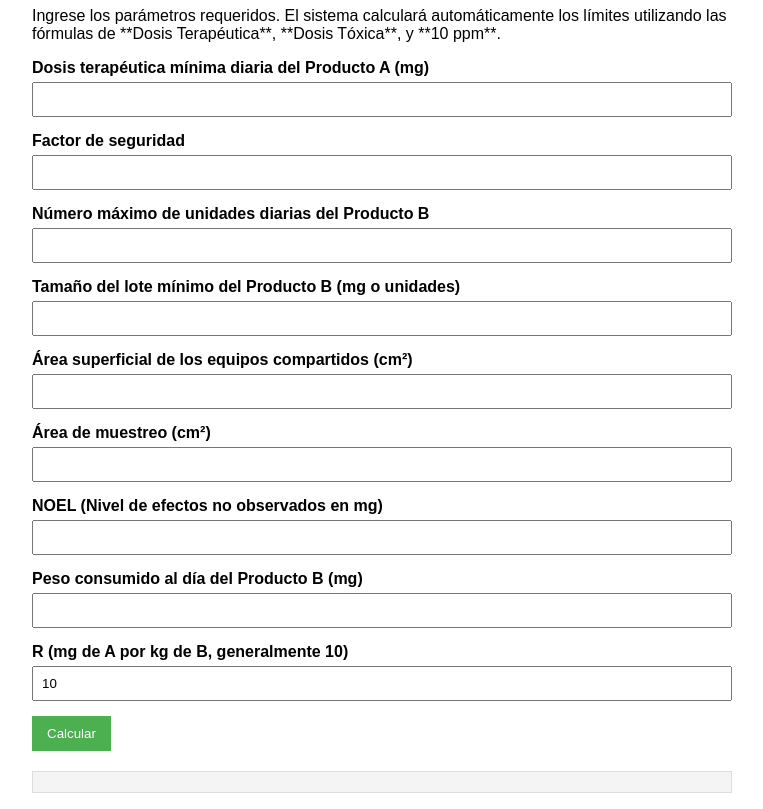
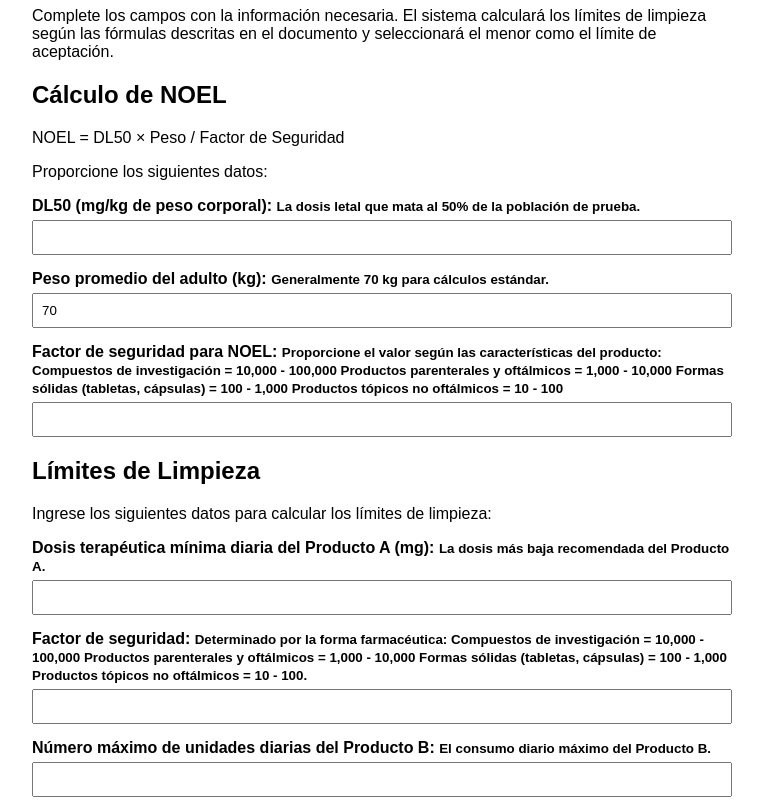
Before and after one commit to braes44/trazas, a plain HTML site: page index.html in a window 1280 px wide. Shown: the part 73-882 px from the top of the page, without its empty margins (258-1021 px from the left). Drawn offline with nearby package versions, Linux system fonts and the light colour scheme.

Commit message:
Update index.html

```diff
--- a/index.html
+++ b/index.html
@@ -8,49 +8,89 @@
 </head>
 <body>
     <div class="container">
-        <h1>Cálculo de Límites de Limpieza</h1>
-        <p>Ingrese los parámetros requeridos. El sistema calculará automáticamente los límites utilizando las fórmulas de **Dosis Terapéutica**, **Dosis Tóxica**, y **10 ppm**.</p>
+        <h1>Cálculo de Límites de Limpieza y NOEL</h1>
+        <p>Complete los campos con la información necesaria. El sistema calculará los límites de limpieza según las fórmulas descritas en el documento y seleccionará el menor como el límite de aceptación.</p>
+
         <form id="cleaningForm">
+            <h2>Cálculo de NOEL</h2>
+            <p>NOEL = DL50 × Peso / Factor de Seguridad
+
+
+
+            </p>
+            <p>
+
+
+                Proporcione los siguientes datos:
+            </p>
             <div class="input-group">
-                <label for="dosisA">Dosis terapéutica mínima diaria del Producto A (mg)</label>
+                <label for="dl50">DL50 (mg/kg de peso corporal):
+                    <small>La dosis letal que mata al 50% de la población de prueba.</small>
+                </label>
+                <input type="number" id="dl50" required>
+            </div>
+            <div class="input-group">
+                <label for="peso">Peso promedio del adulto (kg):
+                    <small>Generalmente 70 kg para cálculos estándar.</small>
+                </label>
+                <input type="number" id="peso" value="70" required>
+            </div>
+            <div class="input-group">
+                <label for="factorSeguridadNOEL">Factor de seguridad para NOEL:
+                    <small>Proporcione el valor según las características del producto: Compuestos de investigación = 10,000 - 100,000
+Productos parenterales y oftálmicos =	1,000 - 10,000
+Formas sólidas (tabletas, cápsulas) =	100 - 1,000
+Productos tópicos no oftálmicos =	10 - 100</small>
+                </label>
+                <input type="number" id="factorSeguridadNOEL" required>
+            </div>
+
+            <h2>Límites de Limpieza</h2>
+            <p>Ingrese los siguientes datos para calcular los límites de limpieza:</p>
+            <div class="input-group">
+                <label for="dosisA">Dosis terapéutica mínima diaria del Producto A (mg):
+                    <small>La dosis más baja recomendada del Producto A.</small>
+                </label>
                 <input type="number" id="dosisA" required>
             </div>
             <div class="input-group">
-                <label for="factorSeguridad">Factor de seguridad</label>
+                <label for="factorSeguridad">Factor de seguridad:
+                    <small>Determinado por la forma farmacéutica: Compuestos de investigación = 10,000 - 100,000
+Productos parenterales y oftálmicos =	1,000 - 10,000
+Formas sólidas (tabletas, cápsulas) =	100 - 1,000
+Productos tópicos no oftálmicos =	10 - 100.</small>
+                </label>
                 <input type="number" id="factorSeguridad" required>
             </div>
             <div class="input-group">
-                <label for="unidadesB">Número máximo de unidades diarias del Producto B</label>
+                <label for="unidadesB">Número máximo de unidades diarias del Producto B:
+                    <small>El consumo diario máximo del Producto B.</small>
+                </label>
                 <input type="number" id="unidadesB" required>
             </div>
             <div class="input-group">
-                <label for="tamanoLoteB">Tamaño del lote mínimo del Producto B (mg o unidades)</label>
+                <label for="tamanoLoteB">Tamaño del lote mínimo del Producto B (mg o unidades):
+                    <small>El tamaño más pequeño producido del Producto B.</small>
+                </label>
                 <input type="number" id="tamanoLoteB" required>
             </div>
             <div class="input-group">
-                <label for="areaEquipos">Área superficial de los equipos compartidos (cm²)</label>
+                <label for="areaEquipos">Área superficial de los equipos compartidos (cm²):
+                    <small>La superficie total de los equipos utilizados en el proceso.</small>
+                </label>
                 <input type="number" id="areaEquipos" required>
             </div>
             <div class="input-group">
-                <label for="areaMuestreo">Área de muestreo (cm²)</label>
+                <label for="areaMuestreo">Área de muestreo (cm²):
+                    <small>Generalmente 25 cm² según los estándares.</small>
+                </label>
                 <input type="number" id="areaMuestreo" required>
             </div>
-            <div class="input-group">
-                <label for="noel">NOEL (Nivel de efectos no observados en mg)</label>
-                <input type="number" id="noel" required>
-            </div>
-            <div class="input-group">
-                <label for="pesoConsumido">Peso consumido al día del Producto B (mg)</label>
-                <input type="number" id="pesoConsumido" required>
-            </div>
-            <div class="input-group">
-                <label for="r">R (mg de A por kg de B, generalmente 10)</label>
-                <input type="number" id="r" value="10" required>
-            </div>
-            <button type="button" onclick="calcularLimites()">Calcular</button>
+            <button type="button" onclick="calcularLimites()">Calcular y Generar PDF</button>
         </form>
         <div id="resultados" class="result"></div>
     </div>
+    <script src="https://cdnjs.cloudflare.com/ajax/libs/jspdf/2.4.0/jspdf.umd.min.js"></script>
     <script src="script.js"></script>
 </body>
 </html>
```
